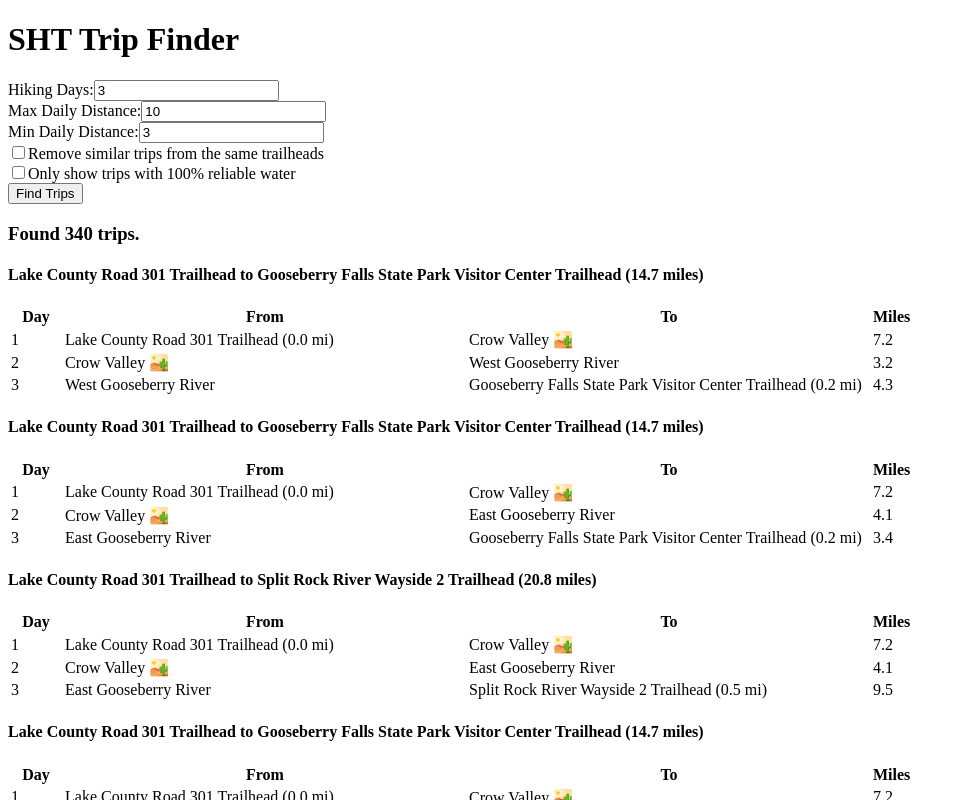
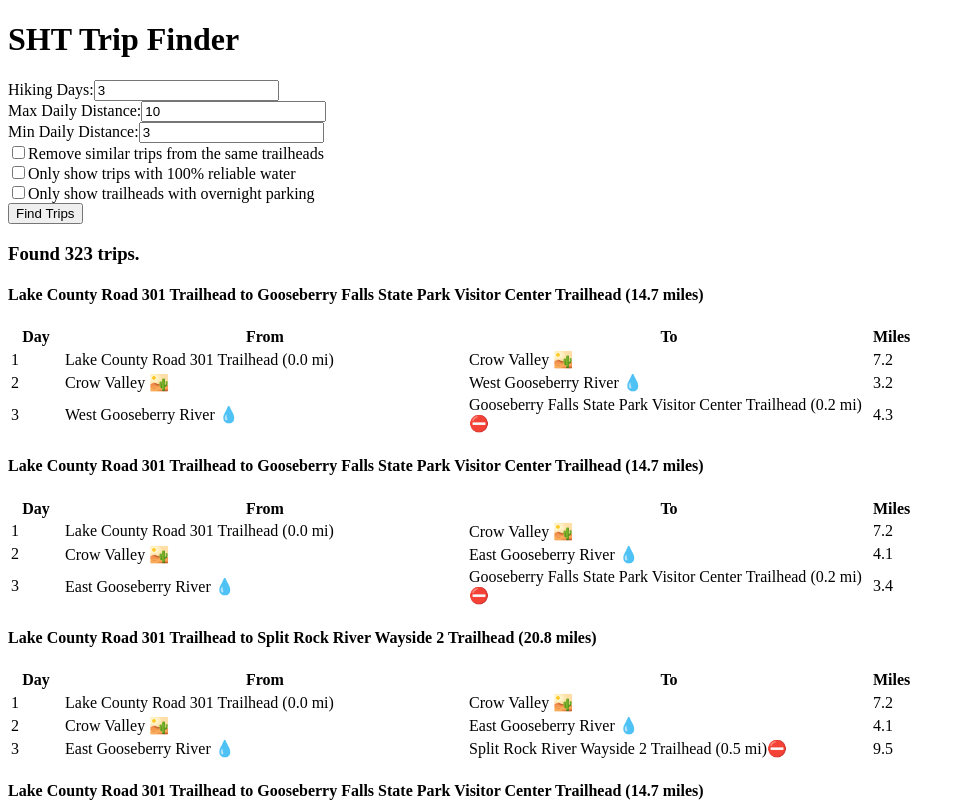
Before and after one commit to kindohm/sht-web, a Next.js app: page / in a window 1280 px wide. Both pictures are taken after a click on the button "Find Trips". Shown: the top 800 px of the page, without its empty margins (0-965 px from the left). Built offline with nearby package versions, Linux system fonts and the light colour scheme.

Commit message:
add filters for water and parking

```diff
--- a/src/components/FindTrip.tsx
+++ b/src/components/FindTrip.tsx
@@ -9,13 +9,15 @@ export const FindTrip = () => {
   const [trips, setTrips] = useState<Trip[] | null>(null);
   const [removeDuplicates, setRemoveDuplicates] = useState<boolean>(false);
   const [onlyReliableWater, setOnlyReliableWater] = useState<boolean>(false);
+  const [onlyOvernightParking, setOnlyOvernightParking] =
+    useState<boolean>(false);
 
   const findTripsClick = async () => {
     try {
       setSearching(true);
       setTrips([]);
       const resp = await fetch(
-        `/api/trips?numberOfDays=${numberOfDays.toString()}&maxDailyDistance=${maxDailyDistance}&minDailyDistance=${minDailyDistance}&removeDuplicates=${removeDuplicates}&onlyReliableWater=${onlyReliableWater}`
+        `/api/trips?numberOfDays=${numberOfDays.toString()}&maxDailyDistance=${maxDailyDistance}&minDailyDistance=${minDailyDistance}&removeDuplicates=${removeDuplicates}&onlyReliableWater=${onlyReliableWater}&onlyOvernightParking=${onlyOvernightParking}`
       );
       const data = await resp.json();
       setTrips(data);
@@ -93,6 +95,20 @@ export const FindTrip = () => {
         </label>
       </div>
 
+      <div className="form-check">
+        <input
+          className="form-check-input"
+          type="checkbox"
+          value=""
+          id="onlyOvernightParking"
+          checked={onlyOvernightParking}
+          onChange={(e) => setOnlyOvernightParking(e.target.checked)}
+        />
+        <label className="form-check-label" htmlFor="onlyOvernightParking">
+          Only show trailheads with overnight parking
+        </label>
+      </div>
+
       <div className="mt-3">
         <button
           className="btn btn-primary"
@@ -134,16 +150,30 @@ export const FindTrip = () => {
                                   1
                                 )} mi)`
                               : ""}
-                            {segment.startPoint.unreliableWater ? "🏜️" : ""}
+                            {segment.startPoint.overnightParking === "yes" &&
+                              "🚗"}
+                            {segment.startPoint.overnightParking === "no" &&
+                              "⛔"}
+                            {segment.startPoint.type === "campsite"
+                              ? segment.startPoint.unreliableWater
+                                ? "🏜️"
+                                : "💧"
+                              : ""}
                           </td>
                           <td style={{ width: "400px" }}>
                             {segment.endPoint.name}{" "}
-                            {segment.endPoint.type ===
-                            "trailhead"
-                              ? `(${segment.endPoint.distanceToParking.toFixed(1)} mi)`
+                            {segment.endPoint.type === "trailhead"
+                              ? `(${segment.endPoint.distanceToParking.toFixed(
+                                  1
+                                )} mi)`
                               : ""}
-                            {segment.endPoint.unreliableWater
-                              ? "🏜️"
+                            {segment.endPoint.overnightParking === "yes" &&
+                              "🚗"}
+                            {segment.endPoint.overnightParking === "no" && "⛔"}
+                            {segment.endPoint.type === "campsite"
+                              ? segment.endPoint.unreliableWater
+                                ? "🏜️"
+                                : "💧"
                               : ""}
                           </td>
                           <td style={{ margin: "auto" }}>
--- a/src/pages/api/trips.ts
+++ b/src/pages/api/trips.ts
@@ -27,6 +27,7 @@ export default function handler(
   const numberOfDays = getNumber(query.numberOfDays) ?? 3;
   const removeDuplicates = query.removeDuplicates === "true";
   const onlyReliableWater = query.onlyReliableWater === "true";
+  const onlyOvernightParking = query.onlyOvernightParking === "true";
 
   const segments = getSegments({
     points,
@@ -34,7 +35,12 @@ export default function handler(
     maxDistancePerSegment: maxDailyDistance,
   });
 
-  const trips = getTrips({ segments, numberOfDays, onlyReliableWater });
+  const trips = getTrips({
+    segments,
+    numberOfDays,
+    onlyReliableWater,
+    onlyOvernightParking,
+  });
 
   const afterDupCheck = trips.reduce((reduced: Trip[], trip: Trip) => {
     if (!removeDuplicates) {
--- a/src/trips/getTrips.ts
+++ b/src/trips/getTrips.ts
@@ -65,10 +65,12 @@ export const getTrips = ({
   segments,
   numberOfDays,
   onlyReliableWater,
+  onlyOvernightParking,
 }: {
   segments: Segment[];
   numberOfDays: number;
   onlyReliableWater?: boolean;
+  onlyOvernightParking?: boolean;
 }): Trip[] => {
   const sortedSegments = segments.sort((a, b) => {
     if (a.startPointId < b.startPointId) {
@@ -141,5 +143,17 @@ export const getTrips = ({
     return segmentsWithUnreliableWater.length === 0;
   });
 
-  return waterFilt;
+  const parkingFilt = waterFilt.filter((t) => {
+    if (!onlyOvernightParking) {
+      return true;
+    }
+
+    const { segments } = t;
+    return (
+      segments[0].startPoint.overnightParking === "yes" &&
+      segments[segments.length - 1].endPoint.overnightParking === "yes"
+    );
+  });
+
+  return parkingFilt;
 };
```
Also changed, not shown: src/trips/pointsOfInterest.ts (+47 -59 lines), trail-data/sht-data-entry - Sheet1.csv (added).
